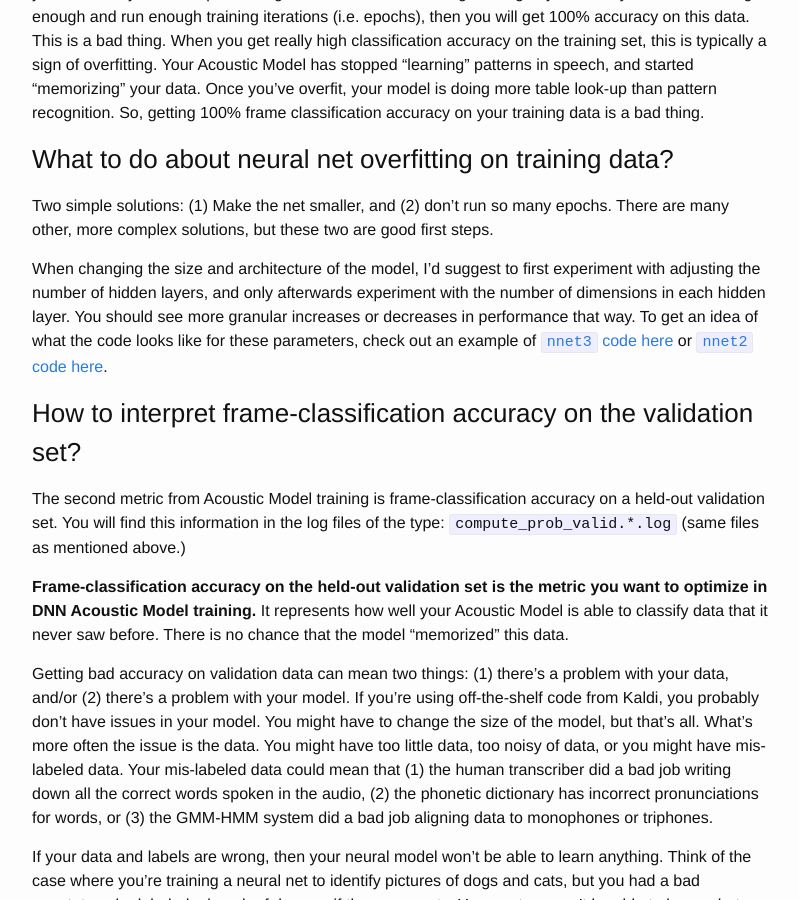
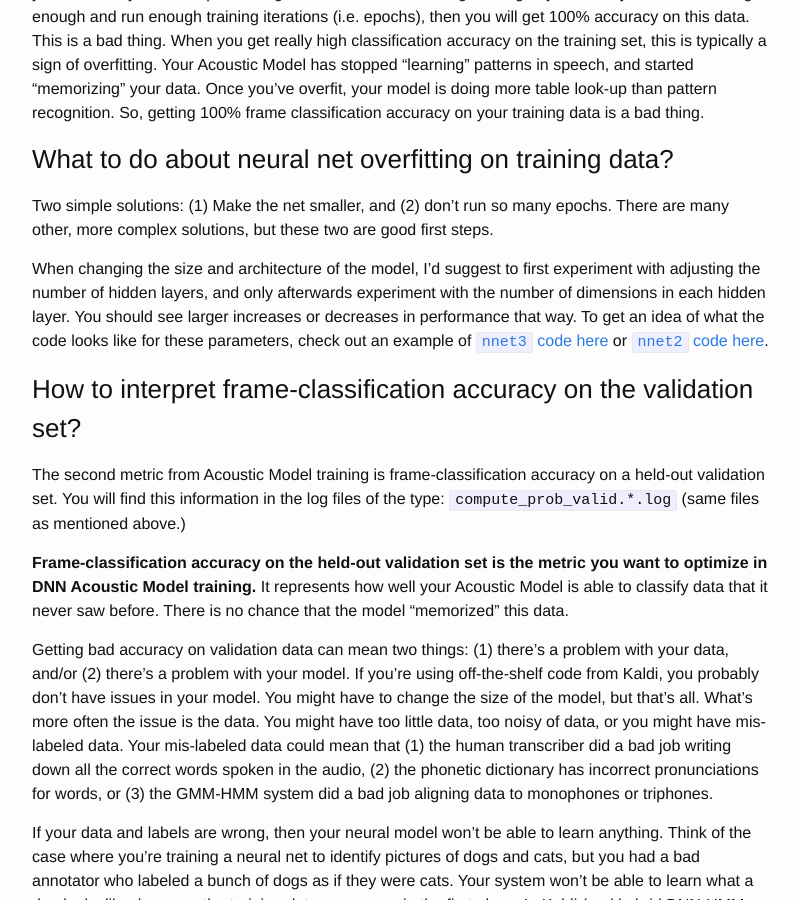
Before and after one commit to JRMeyer/jrmeyer.github.io, a Jekyll site: the page built from _posts/2019-08-17-Kaldi-troubleshooting.markdown, in a window 1280 px wide and 900 px high, scrolled down 4215 px. Shown: the whole window, without its empty margins (238-1037 px from the left). Built offline with Jekyll 4.4.1, drawn with Linux system fonts in a browser that asks for light colours; comment, search, counter and statistics services are not loaded.

Commit message:
granular-is-confusing

```diff
--- a/_posts/2019-08-17-Kaldi-troubleshooting.markdown
+++ b/_posts/2019-08-17-Kaldi-troubleshooting.markdown
@@ -130,7 +130,7 @@ Frame-classification accuracy on the training set (i.e. data from `compute_prob_
 
 Two simple solutions: (1) Make the net smaller, and (2) don’t run so many epochs. There are many other, more complex solutions, but these two are good first steps.
 
-When changing the size and architecture of the model, I’d suggest to first experiment with adjusting the number of hidden layers, and only afterwards experiment with the number of dimensions in each hidden layer. You should see more granular increases or decreases in performance that way. To get an idea of what the code looks like for these parameters, check out an example of [`nnet3` code here][nnet3] or [`nnet2` code here][nnet2].
+When changing the size and architecture of the model, I’d suggest to first experiment with adjusting the number of hidden layers, and only afterwards experiment with the number of dimensions in each hidden layer. You should see larger increases or decreases in performance that way. To get an idea of what the code looks like for these parameters, check out an example of [`nnet3` code here][nnet3] or [`nnet2` code here][nnet2].
 
 ### How to interpret frame-classification accuracy on the validation set?
 
```
